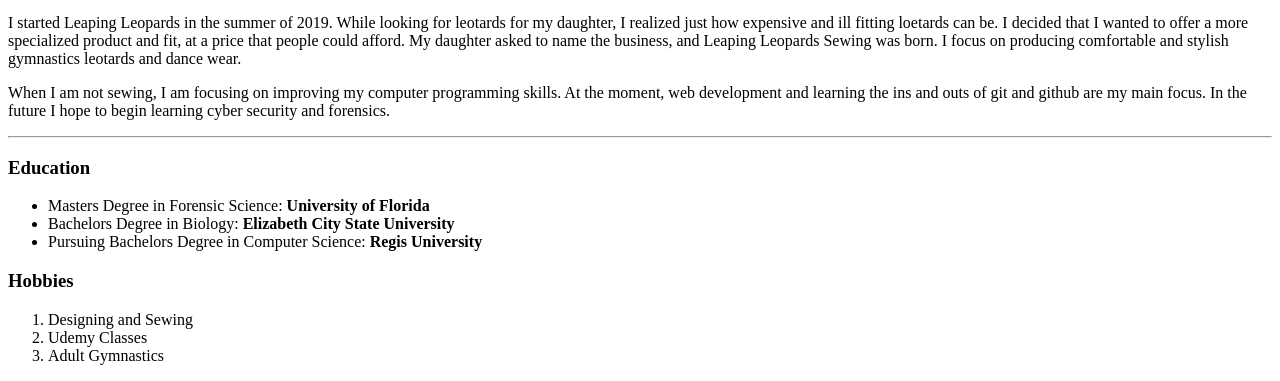
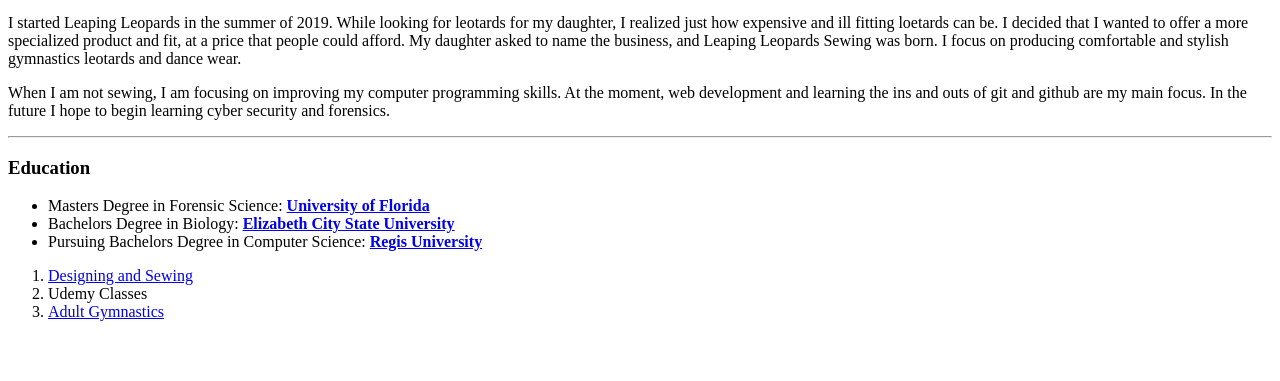
Before and after one commit to watkinskris/personalWebsite, a plain HTML site: page index.html in a window 1280 px wide. Shown: the part 469-850 px from the top of the page. After the commit the page ends 806 px from the top, so only its background shows below. Drawn offline with Linux system fonts and the light colour scheme.

Commit message:
add anchor tags to education and hobbies

```diff
--- a/index.html
+++ b/index.html
@@ -18,16 +18,16 @@
         <p>When I am not sewing, I am focusing on improving my computer programming skills.  At the moment, web development and learning the ins and outs of git and github are my main focus.  In the future I hope to begin learning cyber security and forensics.</p>
         <hr>
         <h3>Education</h3>
-        <ul>
-            <li>Masters Degree in Forensic Science: <strong> University of Florida</strong></li>
-            <li>Bachelors Degree in Biology: <strong> Elizabeth City State University</strong></li>
-            <li>Pursuing Bachelors Degree in Computer Science:  <strong>Regis University</strong></li>
+         <ul>
+            <li>Masters Degree in Forensic Science: <a href="https://forensicscience.ufl.edu"><strong> University of Florida</strong></a></li>
+            <li>Bachelors Degree in Biology: <a href="https://www.ecsu.edu/academics/learning-outcomes/bs-in-biology.html"><strong> Elizabeth City State University</strong></a></li>
+            <li>Pursuing Bachelors Degree in Computer Science:  <a href="https://www.regis.edu/academics/majors-and-programs/undergraduate/computer-science-bs-online"><strong>Regis University</strong></a></li>
         </ul>
-        <h3>Hobbies</h3>
+
         <ol>
-            <li>Designing and Sewing</li>
-            <li>Udemy Classes</li>
-            <li>Adult Gymnastics</li>
+            <li><a href="https://www.instagram.com/leapingleopardssewing/?hl=en">Designing and Sewing</a></li>
+            <li><a href="https://github.com/watkinskris/personalWebsite"></a>Udemy Classes</li>
+            <li><a href="https://www.littlestarsabudhabi.com/temporary">Adult Gymnastics</a></li>
         </ol>
 
 
```
